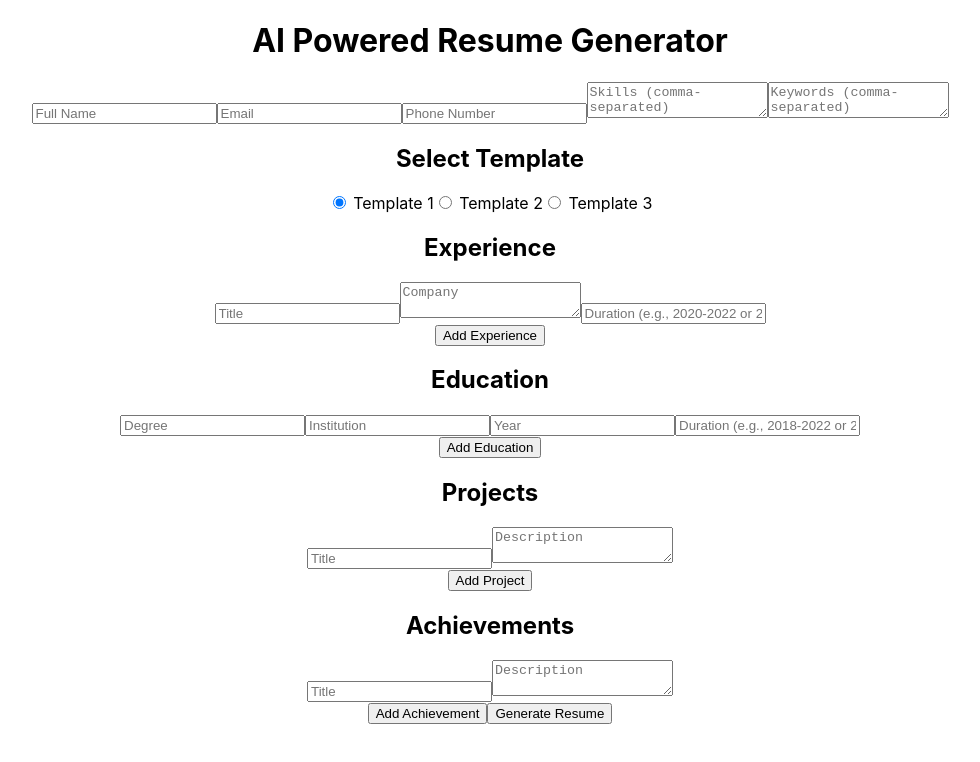
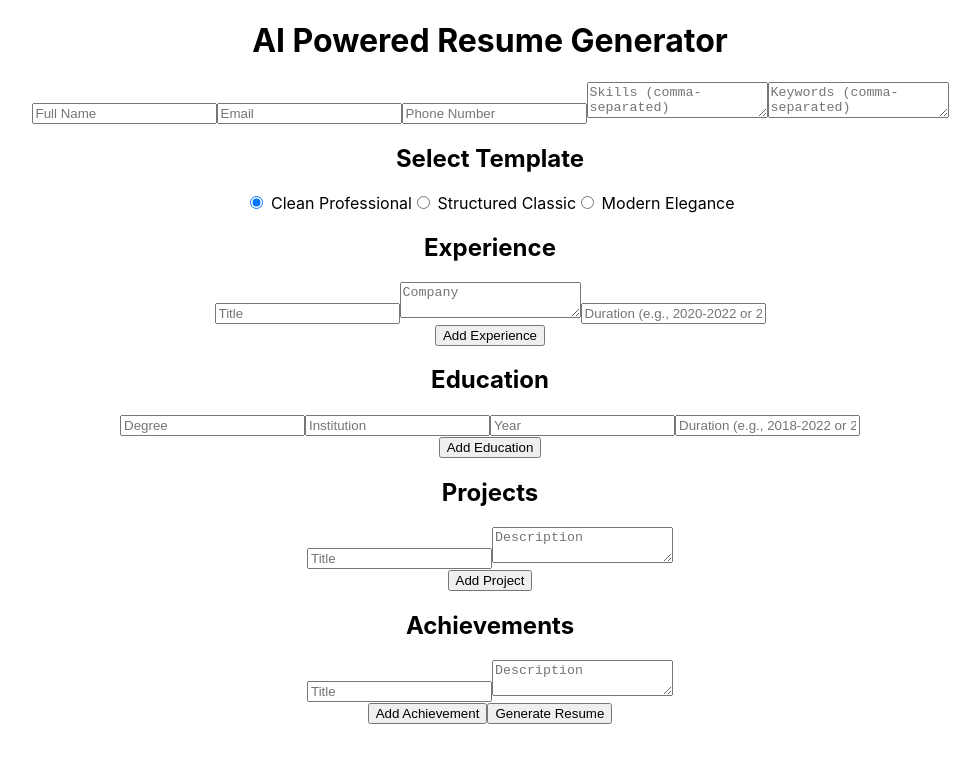
Before and after one commit to Ebad11/ai-powered-resume-generator, a React (Create React App) app: page / in a window 1280 px wide. Shown: the top 762 px of the page, without its empty margins (150-1130 px from the left). Built offline with nearby package versions, Linux system fonts and the light colour scheme.

Commit message:
Names assigned to each template

```diff
--- a/src/App.js
+++ b/src/App.js
@@ -110,13 +110,13 @@ function App() {
         <h2>Select Template</h2>
         <div onChange={handleChange}>
           <label>
-            <input type="radio" name="template" value="template1" defaultChecked /> Template 1
+            <input type="radio" name="template" value="template1" defaultChecked /> Clean Professional
           </label>
           <label>
-            <input type="radio" name="template" value="template2" /> Template 2
+            <input type="radio" name="template" value="template2" /> Structured Classic
           </label>
           <label>
-            <input type="radio" name="template" value="template3" /> Template 3
+            <input type="radio" name="template" value="template3" /> Modern Elegance
           </label>
         </div>
 
```
